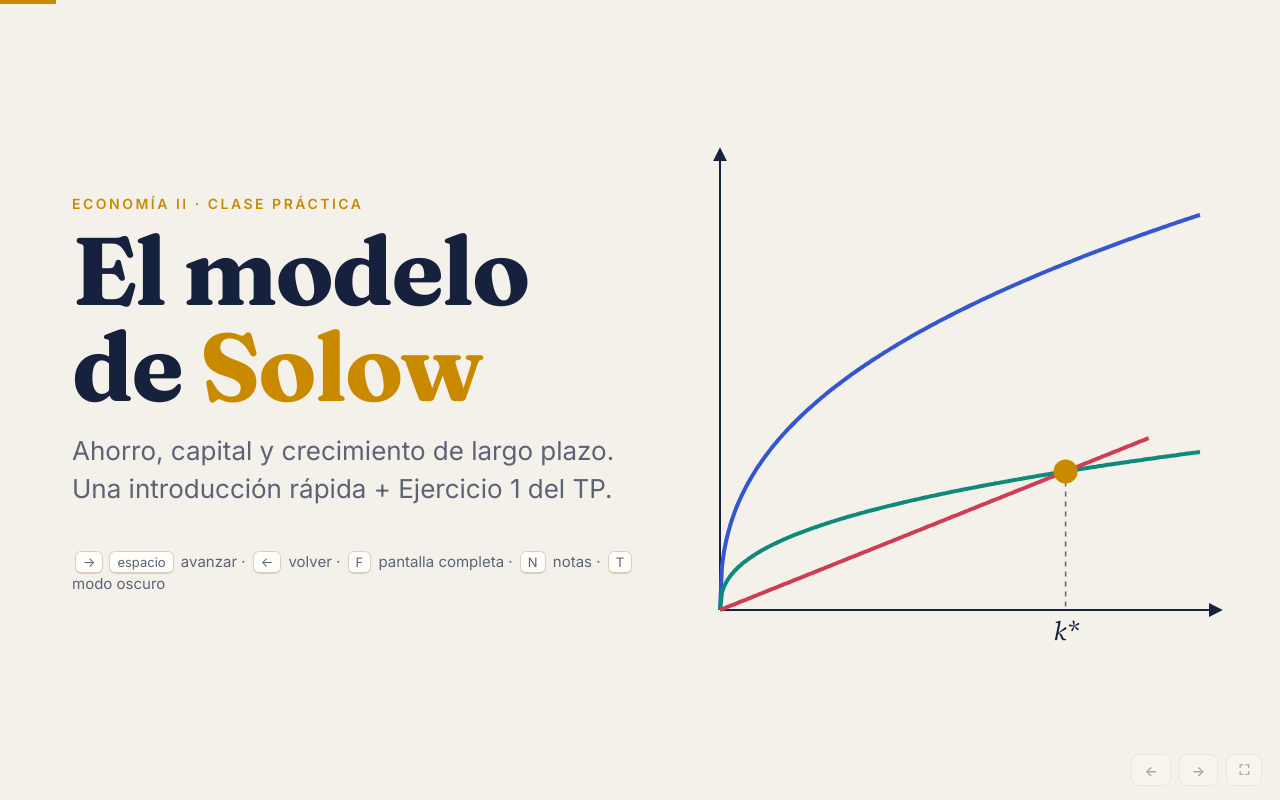
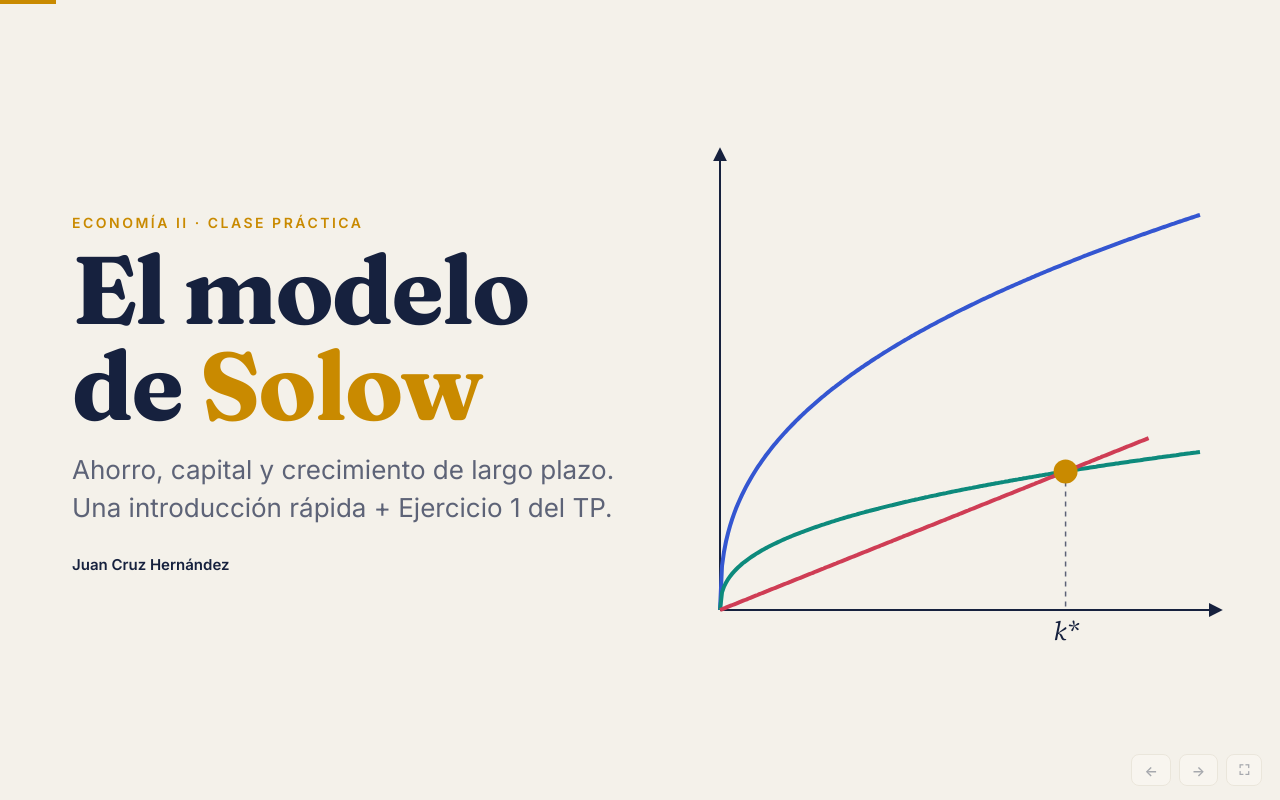
Before and after one commit to juancruzhernandezz/juancruzhernandezz.github.io, a plain HTML site: page Economía II/Slides 2026/Solow - Introducción (práctica).html in a window 1280 px wide. Shown: the top 800 px of the page. Drawn offline with Linux system fonts and the light colour scheme.

Commit message:
Slides Solow: agregar nombre en portada y sacar atajos de teclado
Co-Authored-By: Claude Sonnet 5 <noreply@anthropic.com>

```diff
--- a/Economía II/Slides 2026/Solow - Introducción (práctica).html
+++ b/Economía II/Slides 2026/Solow - Introducción (práctica).html
@@ -203,7 +203,7 @@ aside.notes{display:none}
     <div class="kicker">Economía II · Clase práctica</div>
     <h1>El modelo<br>de <span>Solow</span></h1>
     <p class="sub">Ahorro, capital y crecimiento de largo plazo.<br>Una introducción rápida + Ejercicio 1 del TP.</p>
-    <p class="keys"><kbd>→</kbd><kbd>espacio</kbd> avanzar · <kbd>←</kbd> volver · <kbd>F</kbd> pantalla completa · <kbd>N</kbd> notas · <kbd>T</kbd> modo oscuro</p>
+    <p class="keys" style="margin-top:28px;font-weight:600;color:var(--ink)">Juan Cruz Hernández</p>
   </div>
   <aside class="notes">Arranque: avisar que como la teórica todavía no llegó a Solow, hoy hacemos una intro de ~30–35 min y después resolvemos el Ejercicio 1 del TP en el pizarrón. Las slides tienen un “laboratorio” interactivo para la estática comparada.</aside>
 </section>
```
